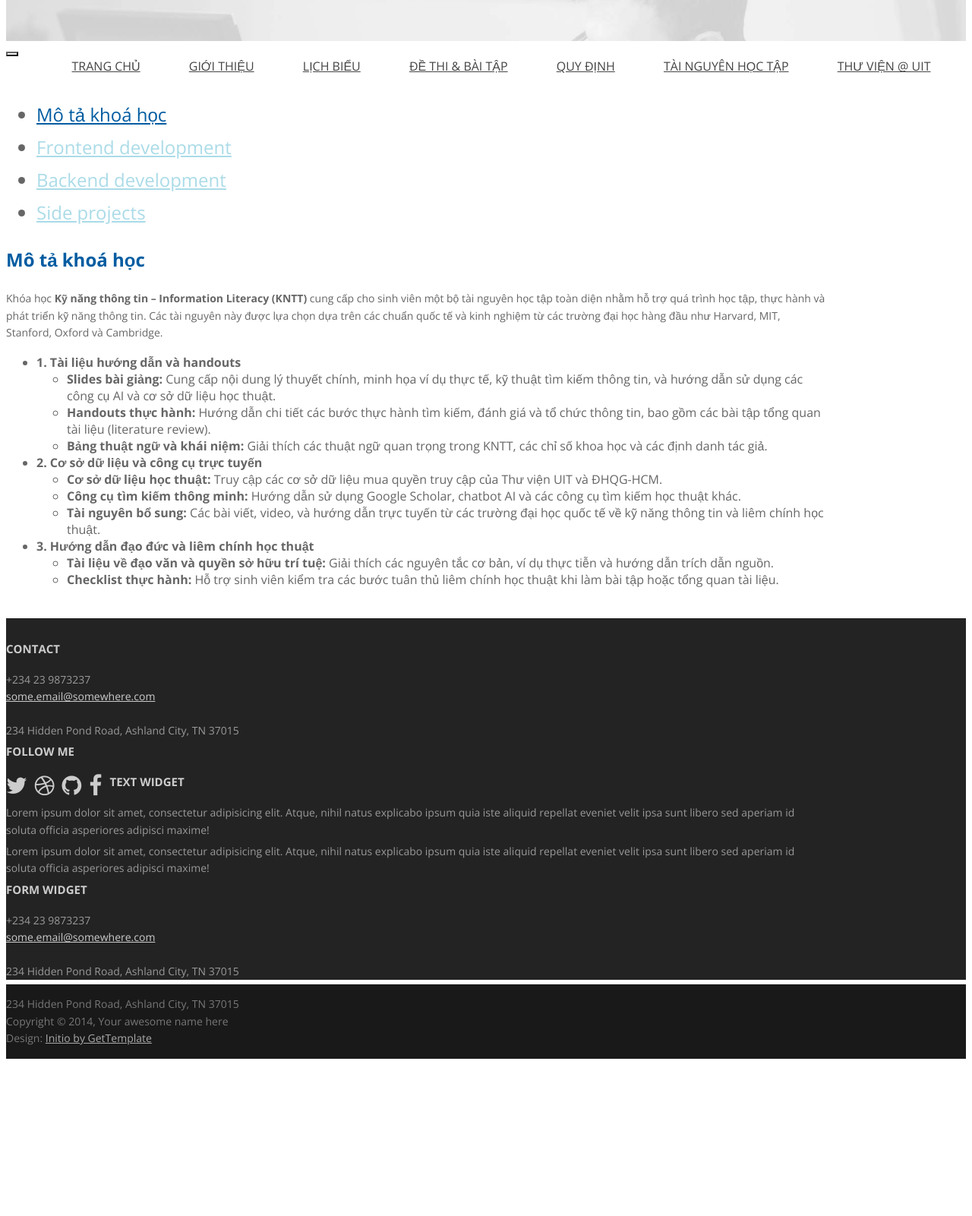
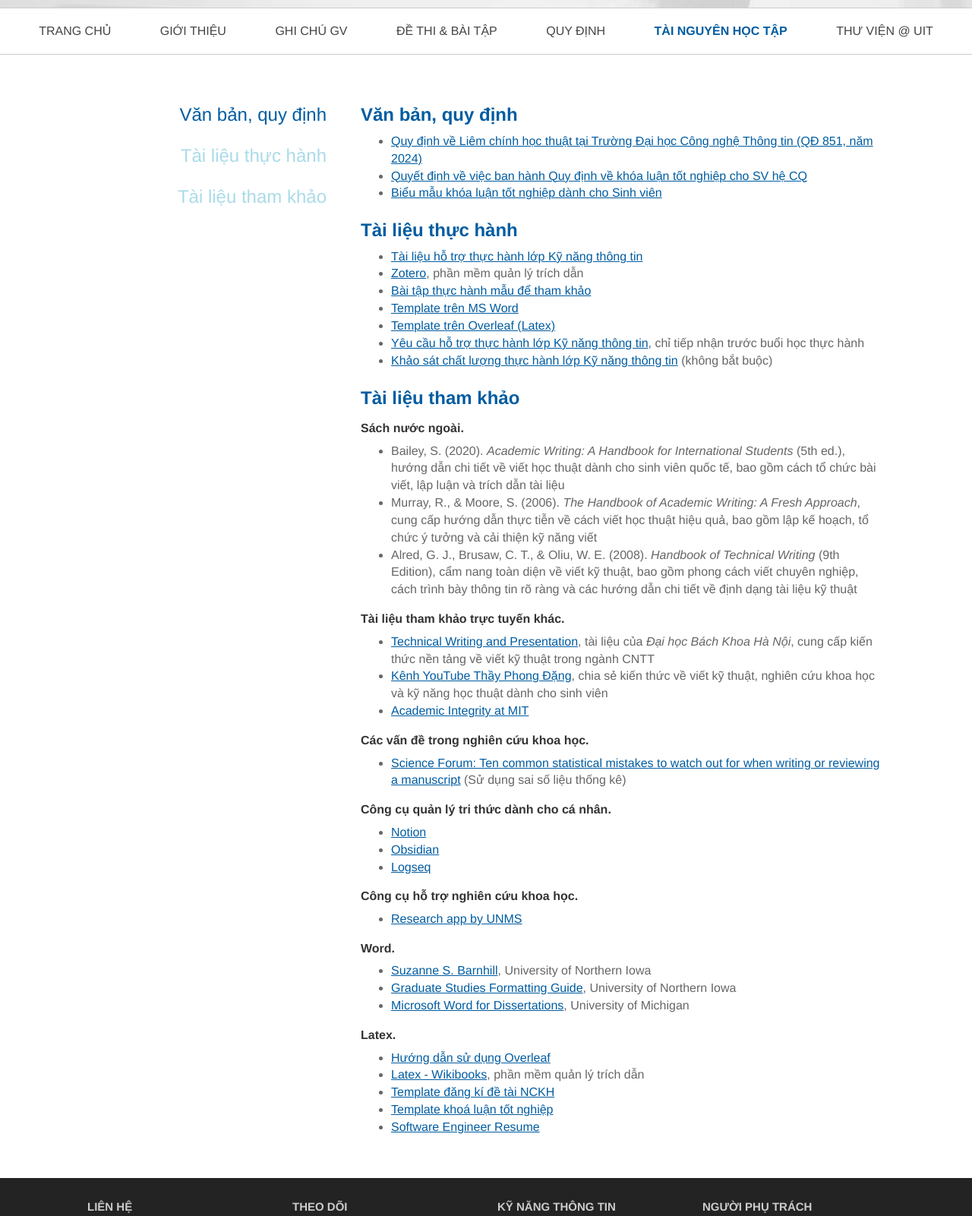
Before and after one commit to haiphan2000/haiphan2000.github.io, a plain HTML site: page resources.html in a window 1280 px wide. Shown: the part 177-1778 px from the top of the page at 76% size. Before the commit the page ends 1579 px from the top, so only its background shows below. Drawn offline with nearby package versions, Linux system fonts and the light colour scheme; some icons are missing; a web font is replaced by a local one.

Commit message:
Update Lecture Notes page

```diff
--- a/assets/css/styles.css
+++ b/assets/css/styles.css
@@ -524,6 +524,7 @@ img {
 .entry-title span {
   display: inline-block;
   position: relative;
+  font-size: 32px;
 }
 .section-title span:before,
 .entry-title span:before,
@@ -637,6 +638,9 @@ footer.entry-meta {
 footer.entry-meta a {
   color: #333333;
 }
+footer.entry-meta p {
+  font-size: 12px;
+}
 footer.entry-meta .meta-in {
   border-top: 1px solid #ccc;
   border-bottom: 1px solid #ccc;
@@ -651,6 +655,12 @@ footer.entry-meta .meta-in {
 .page-header .page-title {
   margin-top: 0;
   margin-bottom: 30px;
+}
+#footer p {
+  font-size: 12px;
+}
+#underfooter p {
+  font-size: 12px;
 }
 /*********************************************************************
 
--- /dev/null
+++ b/lecture-notes.html
@@ -0,0 +1,193 @@
+<!DOCTYPE html>
+<html lang="en">
+
+<head>
+	<meta charset="utf-8">
+	<meta name="viewport" content="width=device-width, initial-scale=1.0">
+	<meta name="description" content="">
+	<meta name="author" content="Sergey Pozhilov (GetTemplate.com)">
+
+	<title>Giới thiệu</title>
+
+	<link rel="shortcut icon" href="assets/images/uit-lib-logo.png">
+
+	<!-- Bootstrap -->
+	<link rel="stylesheet" href="assets/css/bootstrap.min.css">
+	<!-- Icons -->
+	<link rel="stylesheet" href="assets/css/icon.css">
+	<!-- Fonts -->
+	<link rel="stylesheet" href="assets/css/font.css">
+	<!-- Custom styles -->
+	<link rel="stylesheet" href="assets/css/styles.css">
+
+	<!--[if lt IE 9]> <script src="assets/js/html5shiv.js"></script> <![endif]-->
+</head>
+
+<body>
+
+	<header id="header">
+		<div id="head" class="parallax" parallax-speed="1">
+			<h1 id="logo" class="text-center">
+				<span class="title">Kỹ năng Thông Tin</span>
+				<span class="tagline">Đợt 3 - Năm 2025<br>
+					<a href="">thuvien@uit.edu.vn</a></span>
+			</h1>
+		</div>
+
+		<nav class="navbar navbar-default">
+			<div class="container-fluid">
+
+				<div class="navbar-header">
+					<button type="button" class="navbar-toggle" data-toggle="collapse"
+						data-target="#bs-example-navbar-collapse-1"> <span class="sr-only">Toggle navigation</span>
+						<span class="icon-bar"></span> <span class="icon-bar"></span> <span class="icon-bar"></span>
+					</button>
+				</div>
+
+				<div class="navbar-collapse collapse">
+
+					<ul class="nav navbar-nav">
+						<li><a href="index.html">Trang chủ</a></li>
+						<li><a href="about.html">Giới thiệu</a></li>
+						<li class="active"><a href="lecture-notes.html">Ghi chú GV</a></li>
+						<li><a href="assignments-exams.html">Đề thi & Bài Tập</a></li>
+						<li><a href="policy.html">Quy định</a></li>
+						<li><a href="resources.html">Tài nguyên học tập</a></li>
+						<li><a href="https://thuvien.uit.edu.vn/" target="_blank" rel="noopener noreferrer">Thư viện @
+								UIT</a></li>
+					</ul>
+
+				</div><!--/.nav-collapse -->
+			</div>
+		</nav>
+	</header>
+
+	<main id="main">
+
+		<div class="container">
+
+			<div class="row topspace">
+
+				<aside class="col-sm-4 sidebar sidebar-right"></aside>
+
+
+
+				<!-- Article main content -->
+				<article class="col-sm-8 maincontent">
+					<p>Hiện tại chưa có tài liệu ghi chú từ giảng viên trong buổi học.</p>
+					<table>
+						<thead>
+							<tr>
+								<th style="width: 10%;">Phần</th>
+								<th>Chương</th>
+							</tr>
+						</thead>
+						<tbody>
+							<tr>
+								<td>1</td>
+								<td><a style="text-decoration: underline;" href="">Tra cứu thông tin trên Internet (PDF)</a>
+								</td>
+							</tr>
+							<tr>
+								<td>2</td>
+								<td><a style="text-decoration: underline;" href="">Đánh giá chất lượng thông tin (PDF)</a></td>
+							</tr>
+							<tr>
+								<td>3</td>
+								<td><a style="text-decoration: underline;" href="">Giới thiệu CSDL trực tuyến (PDF)</a></td>
+							</tr>
+							<tr>
+								<td>4</td>
+								<td><a style="text-decoration: underline;" href="">Đạo văn và trích dẫn tài liệu tham khảo (PDF)</a></td>
+							</tr>
+						</tbody>
+					</table>
+					<br><br>
+				</article>
+				<!-- /Article -->
+
+
+			</div>
+		</div> <!-- /container -->
+
+	</main>
+
+	<footer id="footer">
+		<div class="container">
+			<div class="row">
+				<div class="col-md-3 widget">
+					<h3 class="widget-title">Liên hệ</h3>
+					<div class="widget-body">
+						<p>(028) 372 51993 - Ext: 128 (Phục vụ)<br>
+							<a href="mailto:#">thuvien@uit.edu.vn</a><br>
+							<br>
+							Toà nhà A, Trường Đại Học Công Nghệ Thông Tin
+						</p>
+					</div>
+				</div>
+
+				<div class="col-md-3 widget">
+					<h3 class="widget-title">Theo dõi</h3>
+					<div class="widget-body">
+						<p class="follow-me-icons">
+							<a href="https://www.facebook.com/LibUIT.Fanpage"><i class="fab fa-facebook fa-sm"></i></a>
+							<a href="https://thuvien.uit.edu.vn/"><i class="fas fa-globe fa-2x"></i></a>
+							<a href="https://www.tiktok.com/@lib.uit"><i class="fab fa-tiktok fa-2x"></i></a>
+							<a href="https://www.youtube.com/@libuit"><i class="fab fa-youtube fa-2x"></i></a>
+						</p>
+					</div>
+				</div>
+
+				<div class="col-md-3 widget">
+					<h3 class="widget-title">Kỹ năng Thông tin</h3>
+					<div class="widget-body">
+						<p>Trang bị cho sinh viên UIT kỹ năng tìm kiếm, đánh giá, tổ chức và sử dụng thông tin hiệu quả
+							phục vụ học tập và nghiên cứu.</p>
+					</div>
+				</div>
+
+				<div class="col-md-3 widget">
+					<h3 class="widget-title">Người phụ trách</h3>
+					<div class="widget-body">
+						<p>(028) 372 51993 - Ext: 128 (Phục vụ)<br>
+							<a href="mailto:#">nhatpt@uit.edu.vn</a><br>
+							<br>
+							Toà nhà A, Trường Đại Học Công Nghệ Thông Tin
+						</p>
+					</div>
+				</div>
+
+			</div> <!-- /row of widgets -->
+		</div>
+	</footer>
+
+	<footer id="underfooter">
+		<div class="container">
+			<div class="row">
+
+				<div class="col-md-6 widget">
+					<div class="widget-body">
+						<p>Số 01, đường Hàn Thuyên, Khu phố 6, phường Linh Trung, tp. Thủ Đức, tp. Hồ Chí Minh </p>
+					</div>
+				</div>
+
+				<div class="col-md-6 widget">
+					<div class="widget-body">
+						<p class="text-right">
+							Bản quyền &copy; 2025, Thư viện UIT<br>
+							Thiết kế: <a href="http://www.gettemplate.com" rel="designer">Initio từ GetTemplate</a> </p>
+					</div>
+				</div>
+
+			</div> <!-- /row of widgets -->
+		</div>
+	</footer>
+
+
+	<!-- JavaScript libs are placed at the end of the document so the pages load faster -->
+	<script src="http://ajax.googleapis.com/ajax/libs/jquery/1.10.2/jquery.min.js"></script>
+	<script src="http://netdna.bootstrapcdn.com/bootstrap/3.0.0/js/bootstrap.min.js"></script>
+	<script src="assets/js/template.js"></script>
+</body>
+
+</html>
--- a/resources.html
+++ b/resources.html
@@ -1,26 +1,28 @@
 <!DOCTYPE html>
 <html lang="en">
+
 <head>
 	<meta charset="utf-8">
-	<meta name="viewport"    content="width=device-width, initial-scale=1.0">
+	<meta name="viewport" content="width=device-width, initial-scale=1.0">
 	<meta name="description" content="">
-	<meta name="author"      content="Sergey Pozhilov (GetTemplate.com)">
+	<meta name="author" content="Sergey Pozhilov (GetTemplate.com)">
 
-	<title>Tài nguyên học tập</title>
+	<title>Giới thiệu</title>
 
-	<link rel="shortcut icon" href="assets/images/gt_favicon.png">
+	<link rel="shortcut icon" href="assets/images/uit-lib-logo.png">
 
 	<!-- Bootstrap -->
-	<link href="http://netdna.bootstrapcdn.com/bootstrap/3.0.0/css/bootstrap.no-icons.min.css" rel="stylesheet">
-	<!-- Icon font -->
-	<link href="http://netdna.bootstrapcdn.com/font-awesome/4.0.3/css/font-awesome.css" rel="stylesheet">
+	<link rel="stylesheet" href="assets/css/bootstrap.min.css">
+	<!-- Icons -->
+	<link rel="stylesheet" href="assets/css/icon.css">
 	<!-- Fonts -->
-	<link rel="stylesheet" href="http://fonts.googleapis.com/css?family=Alice|Open+Sans:400,300,700">
+	<link rel="stylesheet" href="assets/css/font.css">
 	<!-- Custom styles -->
 	<link rel="stylesheet" href="assets/css/styles.css">
 
 	<!--[if lt IE 9]> <script src="assets/js/html5shiv.js"></script> <![endif]-->
 </head>
+
 <body>
 
 	<header id="header">
@@ -36,7 +38,10 @@
 			<div class="container-fluid">
 
 				<div class="navbar-header">
-				<button type="button" class="navbar-toggle" data-toggle="collapse" data-target="#bs-example-navbar-collapse-1"> <span class="sr-only">Toggle navigation</span> <span class="icon-bar"></span> <span class="icon-bar"></span> <span class="icon-bar"></span> </button>
+					<button type="button" class="navbar-toggle" data-toggle="collapse"
+						data-target="#bs-example-navbar-collapse-1"> <span class="sr-only">Toggle navigation</span>
+						<span class="icon-bar"></span> <span class="icon-bar"></span> <span class="icon-bar"></span>
+					</button>
 				</div>
 
 				<div class="navbar-collapse collapse">
@@ -44,11 +49,12 @@
 					<ul class="nav navbar-nav">
 						<li><a href="index.html">Trang chủ</a></li>
 						<li><a href="about.html">Giới thiệu</a></li>
-					<li><a href="schedule.html">Lịch biểu</a></li>
+						<li><a href="lecture-notes.html">Ghi chú GV</a></li>
 						<li><a href="assignments-exams.html">Đề thi & Bài Tập</a></li>
 						<li><a href="policy.html">Quy định</a></li>
-					<li><a href="resources.html">Tài nguyên học tập</a></li>
-					<li><a href="https://thuvien.uit.edu.vn/" target="_blank" rel="noopener noreferrer">Thư viện @ UIT</a></li>
+						<li class="active"><a href="resources.html">Tài nguyên học tập</a></li>
+						<li><a href="https://thuvien.uit.edu.vn/" target="_blank" rel="noopener noreferrer">Thư viện @
+								UIT</a></li>
 					</ul>
 
 				</div><!--/.nav-collapse -->
@@ -66,10 +72,9 @@
 				<aside class="col-sm-4 sidebar sidebar-right">
 
 					<ul class="nav text-right nav-side">
-					<li class="active"><a href="#ui">Mô tả khoá học</a></li>
-					<li><a href="#frontend">Frontend development</a></li>
-					<li><a href="#backend">Backend development</a></li>
-					<li><a href="#projects">Side projects</a></li>
+						<li class="active"><a href="#policies">Văn bản, quy định</a></li>
+						<li><a href="#practice">Tài liệu thực hành</a></li>
+						<li><a href="#references">Tài liệu tham khảo</a></li>
 					</ul>
 
 				</aside>
@@ -77,87 +82,116 @@
 
 				<!-- Article main content -->
 				<article class="col-sm-8 maincontent">
-				<h3>Mô tả khoá học</h3>
-				<p>Khóa học <strong>Kỹ năng thông tin – Information Literacy (KNTT)</strong> cung cấp cho sinh viên một bộ tài nguyên học tập toàn diện nhằm hỗ trợ quá trình học tập, thực hành và phát triển kỹ năng thông tin. Các tài nguyên này được lựa chọn dựa trên các chuẩn quốc tế và kinh nghiệm từ các trường đại học hàng đầu như Harvard, MIT, Stanford, Oxford và Cambridge.</p>
-
+					<h3 id="policies" style="margin-top:6px">Văn bản, quy định</h3>
 					<ul>
-  <li>
-    <strong>1. Tài liệu hướng dẫn và handouts</strong>
-    <ul>
-      <li><strong>Slides bài giảng:</strong> Cung cấp nội dung lý thuyết chính, minh họa ví dụ thực tế, kỹ thuật tìm kiếm thông tin, và hướng dẫn sử dụng các công cụ AI và cơ sở dữ liệu học thuật.</li>
-      <li><strong>Handouts thực hành:</strong> Hướng dẫn chi tiết các bước thực hành tìm kiếm, đánh giá và tổ chức thông tin, bao gồm các bài tập tổng quan tài liệu (literature review).</li>
-      <li><strong>Bảng thuật ngữ và khái niệm:</strong> Giải thích các thuật ngữ quan trọng trong KNTT, các chỉ số khoa học và các định danh tác giả.</li>
-    </ul>
-  </li>
-
-  <li>
-    <strong>2. Cơ sở dữ liệu và công cụ trực tuyến</strong>
-    <ul>
-      <li><strong>Cơ sở dữ liệu học thuật:</strong> Truy cập các cơ sở dữ liệu mua quyền truy cập của Thư viện UIT và ĐHQG-HCM.</li>
-      <li><strong>Công cụ tìm kiếm thông minh:</strong> Hướng dẫn sử dụng Google Scholar, chatbot AI và các công cụ tìm kiếm học thuật khác.</li>
-      <li><strong>Tài nguyên bổ sung:</strong> Các bài viết, video, và hướng dẫn trực tuyến từ các trường đại học quốc tế về kỹ năng thông tin và liêm chính học thuật.</li>
-    </ul>
-  </li>
-
-  <li>
-    <strong>3. Hướng dẫn đạo đức và liêm chính học thuật</strong>
-    <ul>
-      <li><strong>Tài liệu về đạo văn và quyền sở hữu trí tuệ:</strong> Giải thích các nguyên tắc cơ bản, ví dụ thực tiễn và hướng dẫn trích dẫn nguồn.</li>
-      <li><strong>Checklist thực hành:</strong> Hỗ trợ sinh viên kiểm tra các bước tuân thủ liêm chính học thuật khi làm bài tập hoặc tổng quan tài liệu.</li>
-    </ul>
-  </li>
+						<li><a target="_blank" style="text-decoration: underline;" href="https://khcn.uit.edu.vn/sites/default/files/documents/851-qd-dhcntt-14-08-2024-scan.pdf">Quy định về Liêm chính học thuật tại Trường Đại học Công nghệ Thông tin (QĐ 851, năm 2024)</a></li>
+						<li><a target="_blank" style="text-decoration: underline;" href="https://daa.uit.edu.vn/sites/daa/files/202410/159-qd-dhcntt_05-03-2024_ban_hanh_quy_dinh_kltn.pdf">Quyết định về việc ban hành Quy định về khóa luận tốt nghiệp cho SV hệ CQ</a></li>
+						<li><a target="_blank" style="text-decoration: underline;" href="https://daa.uit.edu.vn/bieu-mau-khoa-luan-tot-nghiep-danh-cho-sinh-vien">Biểu mẫu khóa luận tốt nghiệp dành cho Sinh viên</a></li>
 					</ul>
 
+					<h3 id="practice">Tài liệu thực hành</h3>
+					<ul>
+						<li><a target="_blank" style="text-decoration: underline;" href="">Tài liệu hỗ trợ thực hành lớp Kỹ năng thông tin</a></li>
+						<li><a target="_blank" style="text-decoration: underline;" href="https://www.zotero.org/">Zotero</a>, phần mềm quản lý trích dẫn</li>
+						<li><a target="_blank" style="text-decoration: underline;" href="">Bài tập thực hành mẫu để tham khảo</a></li>
+						<li><a target="_blank" style="text-decoration: underline;" href="">Template trên MS Word</a></li>
+						<li><a target="_blank" style="text-decoration: underline;" href="https://www.overleaf.com/read/cbtmnywpkyct#f382f9">Template trên Overleaf (Latex)</a></li>
+						<li><a target="_blank" style="text-decoration: underline;" href="https://forms.cloud.microsoft/r/s0fFdbgaa8">Yêu cầu hỗ trợ thực hành lớp Kỹ năng thông tin</a>, chỉ tiếp nhận trước buổi học thực hành</li>
+						<li><a target="_blank" style="text-decoration: underline;" href="https://forms.cloud.microsoft/r/gWT9sYcyyR">Khảo sát chất lượng thực hành lớp Kỹ năng thông tin</a> (không bắt buộc)</li>
+					</ul>
+
+					<h3 id="#references">Tài liệu tham khảo</h3>
+					<h4>Sách nước ngoài.</h4>
+					<ul>
+						<li>Bailey, S. (2020). <em>Academic Writing: A Handbook for International Students</em> (5th ed.), hướng dẫn chi tiết về viết học thuật dành cho sinh viên quốc tế, bao gồm cách tổ chức bài viết, lập luận và trích dẫn tài liệu</li>
+						<li>Murray, R., & Moore, S. (2006). <em>The Handbook of Academic Writing: A Fresh Approach</em>, cung cấp hướng dẫn thực tiễn về cách viết học thuật hiệu quả, bao gồm lập kế hoạch, tổ chức ý tưởng và cải thiện kỹ năng viết</li>
+						<li>Alred, G. J., Brusaw, C. T., & Oliu, W. E. (2008). <em>Handbook of Technical Writing</em> (9th Edition), cẩm nang toàn diện về viết kỹ thuật, bao gồm phong cách viết chuyên nghiệp, cách trình bày thông tin rõ ràng và các hướng dẫn chi tiết về định dạng tài liệu kỹ thuật</li>
+					</ul>
+					<h4>Tài liệu tham khảo trực tuyến khác.</h4>
+					<ul>
+						<li><a target="_blank" style="text-decoration: underline;" href="https://www.tailieubkhn.com/2021/05/technical-writing-and-presentation-tai.html">Technical Writing and Presentation</a>, tài liệu của <em>Đại học Bách Khoa Hà Nội</em>, cung cấp kiến thức nền tảng về viết kỹ thuật trong ngành CNTT</li>
+						<li><a target="_blank" style="text-decoration: underline;" href="https://www.youtube.com/@thayphongdang/videos">Kênh YouTube Thầy Phong Đặng</a>, chia sẻ kiến thức về viết kỹ thuật, nghiên cứu khoa học và kỹ năng học thuật dành cho sinh viên</li>
+						<li><a target="_blank" style="text-decoration: underline;" href="https://integrity.mit.edu/">Academic Integrity at MIT</a></li>
+					</ul>
+					<h4>Các vấn đề trong nghiên cứu khoa học.</h4>
+					<ul>
+						<li><a target="_blank" style="text-decoration: underline;" href="https://elifesciences.org/articles/48175">Science Forum: Ten common statistical mistakes to watch out for when writing or reviewing a manuscript</a> (Sử dụng sai số liệu thống kê)</li>
+					</ul>
+					<h4>Công cụ quản lý tri thức dành cho cá nhân.</h4>
+					<ul>
+						<li><a target="_blank" style="text-decoration: underline;" href="https://www.notion.com/">Notion</a></li>
+						<li><a target="_blank" style="text-decoration: underline;" href="https://obsidian.md/">Obsidian</a></li>
+						<li><a target="_blank" style="text-decoration: underline;" href="https://logseq.com/">Logseq</a></li>
+					</ul>
+					<h4>Công cụ hỗ trợ nghiên cứu khoa học.</h4>
+					<ul>
+						<li><a target="_blank" style="text-decoration: underline;" href="https://un.ms/research">Research app by UNMS</a></li>
+					</ul>
+					<h4>Word.</h4>
+					<ul>
+						<li><a target="_blank" style="text-decoration: underline;" href="http://wordfaqs.ssbarnhill.com/">Suzanne S. Barnhill</a>, University of Northern Iowa</li>
+						<li><a target="_blank" style="text-decoration: underline;" href="https://guides.lib.uni.edu/grad-college-format/home">Graduate Studies Formatting Guide</a>, University of Northern Iowa</li>
+						<li><a target="_blank" style="text-decoration: underline;" href="https://guides.lib.umich.edu/c.php?g=1114879&p=8128983">Microsoft Word for Dissertations</a>, University of Michigan</li>
+					</ul>
+					<h4>Latex.</h4>
+					<ul>
+						<li><a target="_blank" style="text-decoration: underline;" href="https://www.overleaf.com/learn">Hướng dẫn sử dụng Overleaf</a></li>
+						<li><a target="_blank" style="text-decoration: underline;" href="https://en.wikibooks.org/wiki/LaTeX">Latex - Wikibooks</a>, phần mềm quản lý trích dẫn</li>
+						<li><a target="_blank" style="text-decoration: underline;" href="https://www.overleaf.com/latex/templates/uit-hcm-svnckh/ppzmtqbqdvhz">Template đăng kí đề tài NCKH</a></li>
+						<li><a target="_blank" style="text-decoration: underline;" href="https://www.overleaf.com/latex/templates/hcmuit-thesistemplate/ghqpckjqdxfz">Template khoá luận tốt nghiệp</a></li>
+						<li><a target="_blank" style="text-decoration: underline;" href="https://www.overleaf.com/latex/templates/software-engineer-resume/gqxmqsvsbdjf">Software Engineer Resume</a></li>
+					</ul>
+					<br><br>
 				</article>
 				<!-- /Article -->
 
 
 			</div>
-	</div>	<!-- /container -->
+		</div> <!-- /container -->
 
 	</main>
 
-<footer id="footer" class="topspace">
+	<footer id="footer">
 		<div class="container">
 			<div class="row">
 				<div class="col-md-3 widget">
-				<h3 class="widget-title">Contact</h3>
+					<h3 class="widget-title">Liên hệ</h3>
 					<div class="widget-body">
-					<p>+234 23 9873237<br>
-						<a href="mailto:#">some.email@somewhere.com</a><br>
+						<p>(028) 372 51993 - Ext: 128 (Phục vụ)<br>
+							<a href="mailto:#">thuvien@uit.edu.vn</a><br>
 							<br>
-						234 Hidden Pond Road, Ashland City, TN 37015
+							Toà nhà A, Trường Đại Học Công Nghệ Thông Tin
 						</p>
 					</div>
 				</div>
 
 				<div class="col-md-3 widget">
-				<h3 class="widget-title">Follow me</h3>
+					<h3 class="widget-title">Theo dõi</h3>
 					<div class="widget-body">
 						<p class="follow-me-icons">
-						<a href=""><i class="fa fa-twitter fa-2"></i></a>
-						<a href=""><i class="fa fa-dribbble fa-2"></i></a>
-						<a href=""><i class="fa fa-github fa-2"></i></a>
-						<a href=""><i class="fa fa-facebook fa-2"></i></a>
+							<a href="https://www.facebook.com/LibUIT.Fanpage"><i class="fab fa-facebook fa-2x"></i></a>
+							<a href="https://thuvien.uit.edu.vn/"><i class="fas fa-globe fa-2x"></i></a>
+							<a href="https://www.tiktok.com/@lib.uit"><i class="fab fa-tiktok fa-2x"></i></a>
+							<a href="https://www.youtube.com/@libuit"><i class="fab fa-youtube fa-2x"></i></a>
 						</p>
 					</div>
 				</div>
 
 				<div class="col-md-3 widget">
-				<h3 class="widget-title">Text widget</h3>
+					<h3 class="widget-title">Kỹ năng Thông tin</h3>
 					<div class="widget-body">
-					<p>Lorem ipsum dolor sit amet, consectetur adipisicing elit. Atque, nihil natus explicabo ipsum quia iste aliquid repellat eveniet velit ipsa sunt libero sed aperiam id soluta officia asperiores adipisci maxime!</p>
-					<p>Lorem ipsum dolor sit amet, consectetur adipisicing elit. Atque, nihil natus explicabo ipsum quia iste aliquid repellat eveniet velit ipsa sunt libero sed aperiam id soluta officia asperiores adipisci maxime!</p>
+						<p>Trang bị cho sinh viên UIT kỹ năng tìm kiếm, đánh giá, tổ chức và sử dụng thông tin hiệu quả
+							phục vụ học tập và nghiên cứu.</p>
 					</div>
 				</div>
 
 				<div class="col-md-3 widget">
-				<h3 class="widget-title">Form widget</h3>
+					<h3 class="widget-title">Người phụ trách</h3>
 					<div class="widget-body">
-					<p>+234 23 9873237<br>
-						<a href="mailto:#">some.email@somewhere.com</a><br>
+						<p>(028) 372 51993 - Ext: 128 (Phục vụ)<br>
+							<a href="mailto:#">nhatpt@uit.edu.vn</a><br>
 							<br>
-						234 Hidden Pond Road, Ashland City, TN 37015
+							Toà nhà A, Trường Đại Học Công Nghệ Thông Tin
 						</p>
 					</div>
 				</div>
@@ -172,15 +206,15 @@
 
 				<div class="col-md-6 widget">
 					<div class="widget-body">
-					<p>234 Hidden Pond Road, Ashland City, TN 37015 </p>
+						<p>Số 01, đường Hàn Thuyên, Khu phố 6, phường Linh Trung, tp. Thủ Đức, tp. Hồ Chí Minh </p>
 					</div>
 				</div>
 
 				<div class="col-md-6 widget">
 					<div class="widget-body">
 						<p class="text-right">
-						Copyright &copy; 2014, Your awesome name here<br>
-						Design: <a href="http://www.gettemplate.com" rel="designer">Initio by GetTemplate</a> </p>
+							Bản quyền &copy; 2025, Thư viện UIT<br>
+							Thiết kế: <a href="http://www.gettemplate.com" rel="designer">Initio từ GetTemplate</a> </p>
 					</div>
 				</div>
 
@@ -189,10 +223,10 @@
 	</footer>
 
 
-
 	<!-- JavaScript libs are placed at the end of the document so the pages load faster -->
 	<script src="http://ajax.googleapis.com/ajax/libs/jquery/1.10.2/jquery.min.js"></script>
 	<script src="http://netdna.bootstrapcdn.com/bootstrap/3.0.0/js/bootstrap.min.js"></script>
 	<script src="assets/js/template.js"></script>
 </body>
+
 </html>
```
Also changed, not shown: about.html (+5 -5 lines), index.html (+6 -5 lines), schedule.html (deleted, +0 -198 lines). Lines whose indentation alone changed are shown as unchanged.
